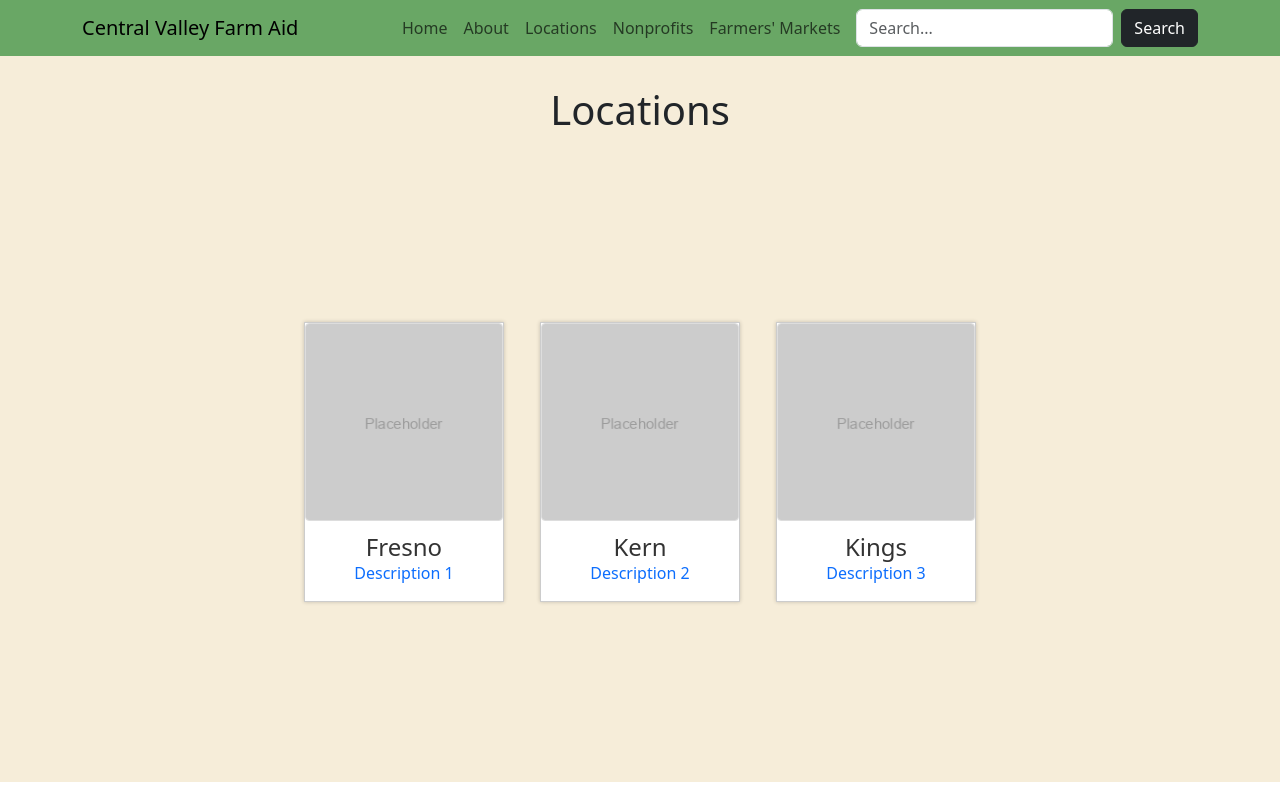
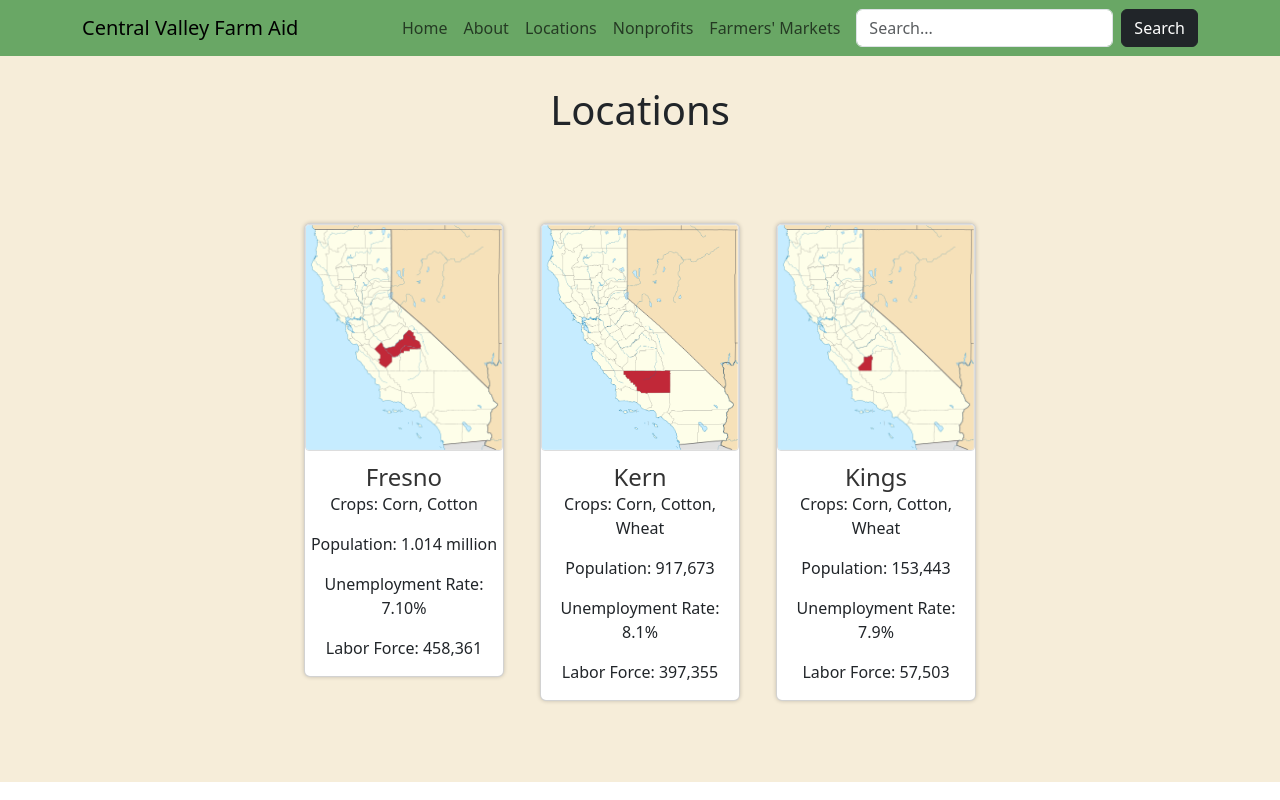
Before and after one commit to sumearthb/central-valley-farm-aid, a React (Create React App) app in the folder frontend/: page /locations in a window 1280 px wide. Built offline with nearby package versions, Linux system fonts and the light colour scheme.

Commit message:
added location pages - related to #18, #19

```diff
--- a/frontend/src/components/LocationCard/LocationCard.js
+++ b/frontend/src/components/LocationCard/LocationCard.js
@@ -1,19 +1,24 @@
 import React from "react";
 import "./LocationCard.css";
+import Card from 'react-bootstrap/Card';
+
 
 // may have to import proptypes later?
 
-const LocationCard = ({ title, image, description }) => {
+const LocationCard = ({ title, image, crops, population, unemployment, labor_force }) => {
     return (
       // specifies CSS class used
-      <div className="location-card">
+      <Card className="location-card">
         <img src={image} alt={title} className="location-card-image" />
         <div className="location-card-details">
           <h2 className="location-card-title">{title}</h2>
-          <p className="location-card-description">{description}</p>
+          <p className="location-card-crop">{crops}</p>
+          <p className="location-card-population">{population}</p>
+          <p className="location-card-unemployment">{unemployment}</p>
+          <p className="location-card-labor_force">{labor_force}</p>
           {/* Add more details if needed */}
         </div>
-      </div>
+      </Card>
     );
   };
 
--- a/frontend/src/pages/Locations.js
+++ b/frontend/src/pages/Locations.js
@@ -1,13 +1,16 @@
 import React from "react";
 import LocationCard from "../components/LocationCard/LocationCard";
 import { Link } from "react-router-dom";
+import fresno from "../card-pics/locations-pics/fresno.png";
+import kern from "../card-pics/locations-pics/kern.png";
+import kings from "../card-pics/locations-pics/kings.png";
 
 const Locations = () => {
   // Hard coded data
   const locationsData = [
-    { title: "Fresno", image: "/placeholder.png", description: "Description 1" },
-    { title: "Kern", image: "/placeholder.png", description: "Description 2" },
-    { title: "Kings", image: "/placeholder.png", description: "Description 3" },
+    { title: "Fresno", image: fresno, crops: "Crops: Corn, Cotton", population: "Population: 1.014 million", unemployment: "Unemployment Rate: 7.10%", labor_force: "Labor Force: 458,361"},
+    { title: "Kern", image: kern, crops: "Crops: Corn, Cotton, Wheat", population: "Population: 917,673", unemployment: "Unemployment Rate: 8.1%", labor_force: "Labor Force: 397,355" },
+    { title: "Kings", image: kings, crops: "Crops: Corn, Cotton, Wheat", population: "Population: 153,443", unemployment: "Unemployment Rate: 7.9%", labor_force: "Labor Force: 57,503" }
   ];
 
   return (
@@ -30,7 +33,10 @@ const Locations = () => {
               <LocationCard
                 title={location.title}
                 image={location.image}
-                description={location.description}
+                crops={location.crops}
+                population={location.population}
+                unemployment={location.unemployment}
+                labor_force={location.labor_force}
               />
             </Link>
           ))}
```
